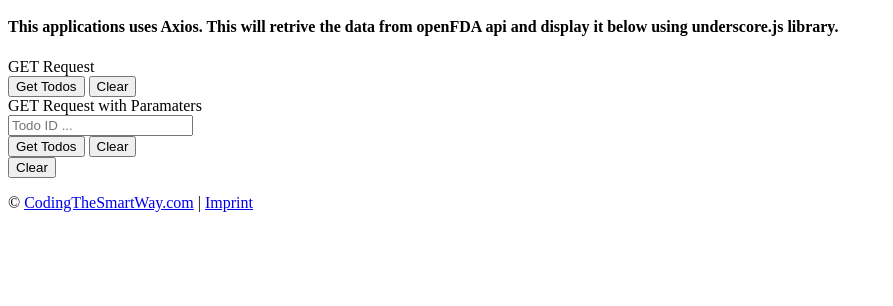
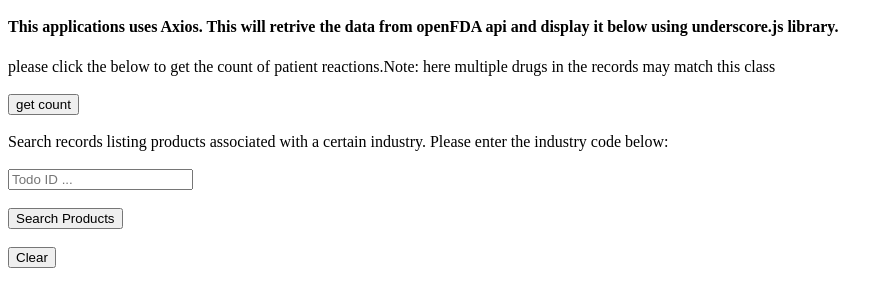
Before and after one commit to MD0398/NodeFDAInformation, a website: page index.html in a window 1280 px wide. Shown: the part 48-354 px from the top of the page, without its empty margins (0-893 px from the left). Drawn offline with nearby package versions, Linux system fonts and the light colour scheme.

Commit message:
second commit with axios working

```diff
--- a/index.html
+++ b/index.html
@@ -11,30 +11,30 @@
         <h4>This applications uses Axios. This will retrive the data from openFDA api and display it below using underscore.js library.</h4>
       </div>
       <div class="panel panel-primary">
-        <div class="panel-heading">GET Request</div>
+        <div class="panel-heading">please click the below to get the count of patient reactions.Note: here multiple drugs in the records may match this class</div>
+        <br>
         <div class="panel-body">
-          <button class="btn btn-primary" onclick="performGetRequest1()">Get Todos</button>
-          <button class="btn btn-warning" onclick="clearOutput()">Clear</button>
+          <button class="btn btn-primary" onclick="performGetRequest1()">get count</button>
           <div class="panel-body" id="getResult1"></div>
         </div>
       </div>
       <div class="panel panel-primary">
-        <div class="panel-heading">GET Request with Paramaters</div>
+        <br>
+        <div class="panel-heading">Search records listing products associated with a certain industry. Please enter the industry code below:</div>
+        <br>
         <div class="panel-body">
           <input type="text" class="form-control" id="todoId" placeholder="Todo ID ..."/><br/>
-          <button class="btn btn-primary" onclick="performGetRequest2()">Get Todos</button>
-          <button class="btn btn-warning" onclick="clearOutput()">Clear</button>
+          <br>
+          <button class="btn btn-primary" onclick="performGetRequest2()">Search Products</button>
           <div class="panel-body" id="getResult2"></div>
         </div>
       </div>
        <div class="panel panel-primary">
         <div class="panel-body">
+          <br>
           <button class="btn btn-warning" onclick="clearOutput()">Clear</button>
           <div class="panel-body" id="postResult"></div>
         </div>
-      </div>
-      <div class="footer">
-        <p>&copy <a href="http://codingthesmartway.com" target="_blank">CodingTheSmartWay.com</a> | <a href="http://codingthesmartway.com/imprint" target="_blank">Imprint</a></p>
       </div>
     </div>
     <script src="https://unpkg.com/axios/dist/axios.min.js"></script>
--- a/main.js
+++ b/main.js
@@ -4,7 +4,7 @@
 
   axios.get('https://api.fda.gov/drug/event.json?search=patient.drug.openfda.pharm_class_epc:"nonsteroidal+anti-inflammatory+drug"&count=patient.reaction.reactionmeddrapt.exact')
     .then(function (response) {
-      resultElement.innerHTML = Success(response);
+      resultElement.innerHTML = Success(response.data.results);
     })
     .catch(function (error) {
       resultElement.innerHTML = ErrorHTML(error);
@@ -16,13 +16,13 @@
   var todoId = document.getElementById('todoId').value;
   resultElement.innerHTML = '';
 
-  axios.get('http://jsonplaceholder.typicode.com/todos', {
+  axios.get('https://api.fda.gov/food/event.json', {
     params: {
-      id: todoId
+      search: "products.industry_code."+todoId
     }
   })
     .then(function (response) {
-      resultElement.innerHTML = Success(response);
+      resultElement.innerHTML = Success(response.data.results);
     })
     .catch(function (error) {
       resultElement.innerHTML = ErrorHTML(error);
@@ -38,13 +38,8 @@
 
 
 function Success(response) {
-    return  '<h4>Result:</h4>' +
-            '<h5>Status:</h5>' +
-            '<pre>' + response.status + ' ' + response.statusText + '</pre>' +
-            '<h5>Headers:</h5>' +
-            '<pre>' + JSON.stringify(response.headers, null, '\t') + '</pre>' +
-            '<h5>Data:</h5>' +
-            '<pre>' + JSON.stringify(response.data, null, '\t') + '</pre>';
+    return   '<h4>Result:</h4>' +
+    '<pre>' + JSON.stringify(response, null, '\t') + '</pre>';
   }
 
   function ErrorHTML(error) {
```
